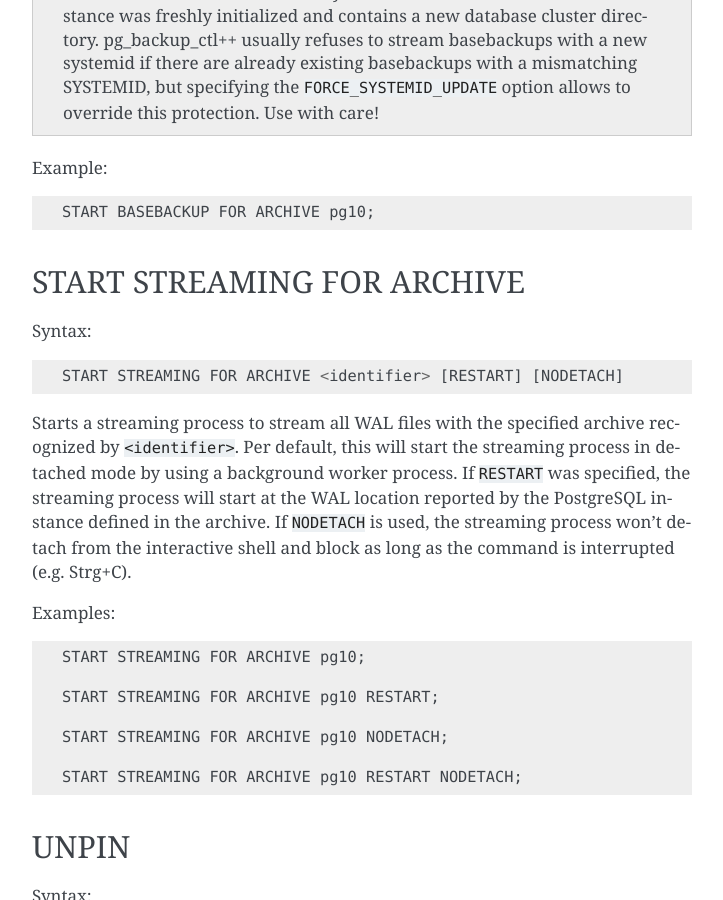
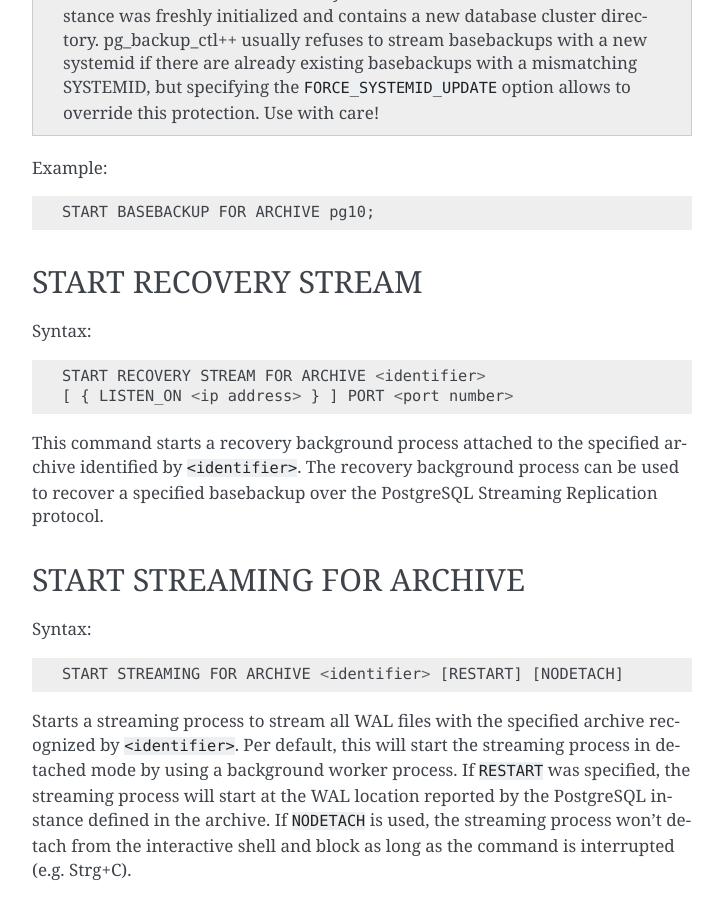
Before and after one commit to credativ/pg_backup_ctl-plus, a Sphinx documentation site: the page built from resources/reference/source/commandref.rst, in a window 1280 px wide and 900 px high, scrolled down 10204 px. Shown: the whole window, without its empty margins (388-1111 px from the left). Built offline with Sphinx 7.4.7, drawn with Linux system fonts in a browser that asks for light colours.

Commit message:
Update command reference for new command START RECOVERY STREAM.

```diff
--- a/resources/reference/source/commandref.rst
+++ b/resources/reference/source/commandref.rst
@@ -456,6 +456,19 @@ Example::
 
   START BASEBACKUP FOR ARCHIVE pg10;
 
+START RECOVERY STREAM
+=======================
+
+Syntax::
+
+  START RECOVERY STREAM FOR ARCHIVE <identifier>
+  [ { LISTEN_ON <ip address> } ] PORT <port number>
+
+This command starts a recovery background process attached to the
+specified archive identified by ``<identifier>``. The recovery background
+process can be used to recover a specified basebackup over the PostgreSQL
+Streaming Replication protocol.
+
 START STREAMING FOR ARCHIVE
 ===========================
 
```
